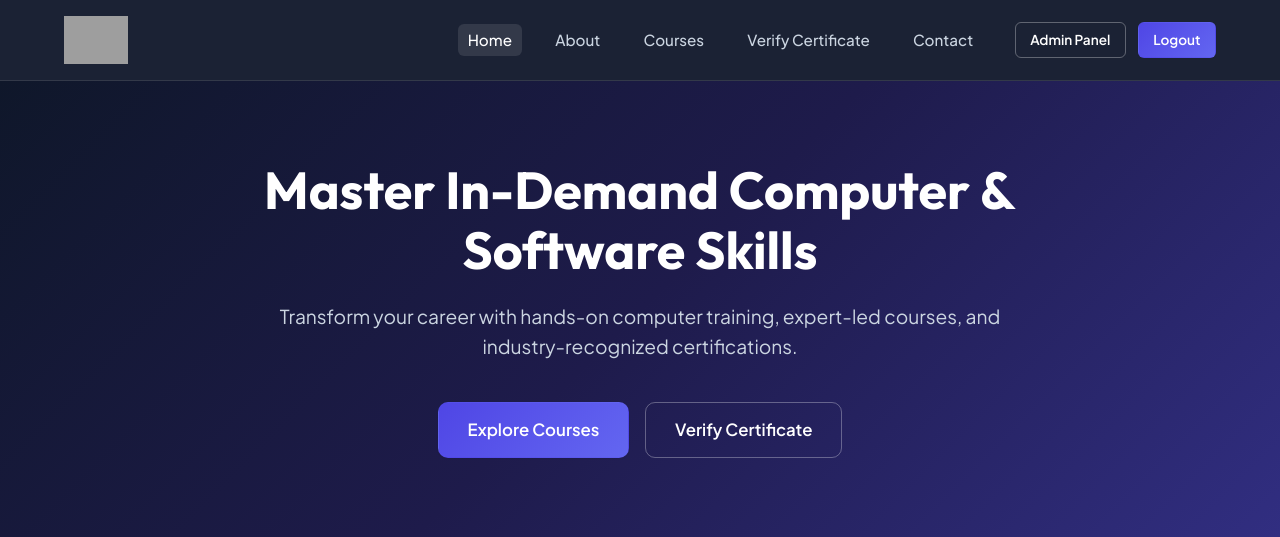
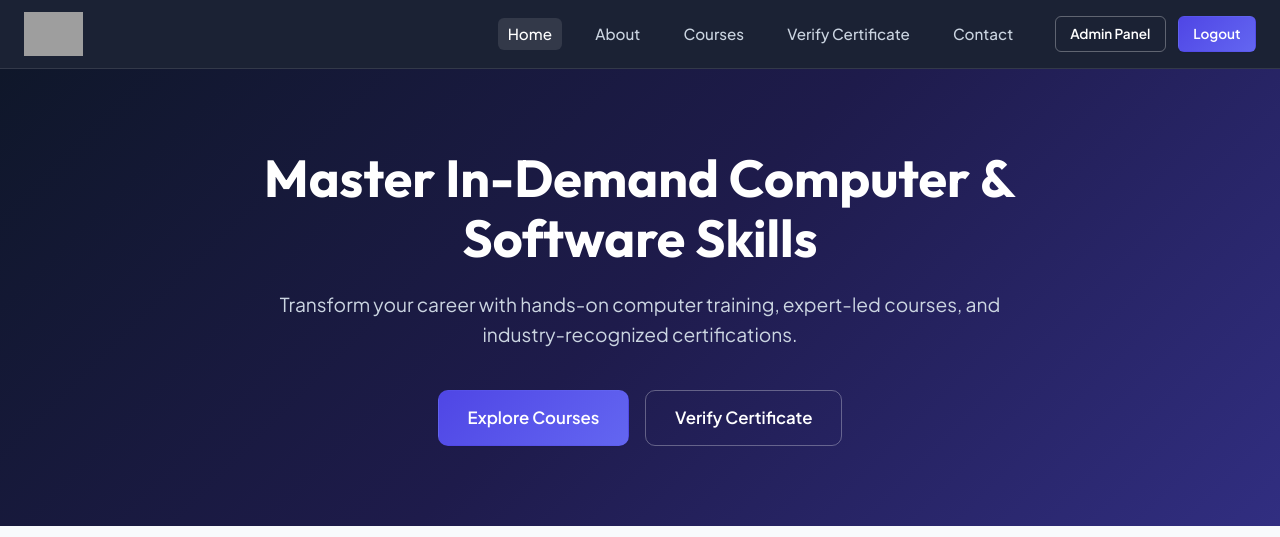
Before and after one commit to Shivam-Patel22/CDAC-CLASS-WEBSITE, a Django app: page /home/ in a window 1280 px wide. Shown: the top 537 px of the page. Run offline with Django 5.2, Linux system fonts and the light colour scheme; the visitor is signed in with stand-in values (Sample User, id 1); data that the repository does not hold is empty; grey boxes are pictures that could not be loaded.

Commit message:
set the alilgment of the pannel

```diff
--- a/static/css/style.css
+++ b/static/css/style.css
@@ -105,12 +105,13 @@ img {
 }
 
 .nav-container {
-    max-width: 1200px;
+    max-width: 1320px;
     margin: 0 auto;
-    padding: 1rem 1.5rem;
+    padding: 0.75rem 1.5rem;
     display: flex;
     align-items: center;
     justify-content: space-between;
+    gap: 1rem;
 }
 
 .nav-logo {
@@ -122,12 +123,14 @@ img {
     font-weight: 700;
     color: var(--white);
     text-decoration: none;
+    flex-shrink: 0;
 }
 
 .cdac-nav-logo-img {
-    height: 48px;
+    height: 44px;
     width: auto;
     max-width: 100%;
+    flex-shrink: 0;
     object-fit: contain;
     transition: transform 0.2s ease;
 }
```
Also changed, not shown: static/images/cdac-logo-white.svg, static/images/cdac-logo.svg.
